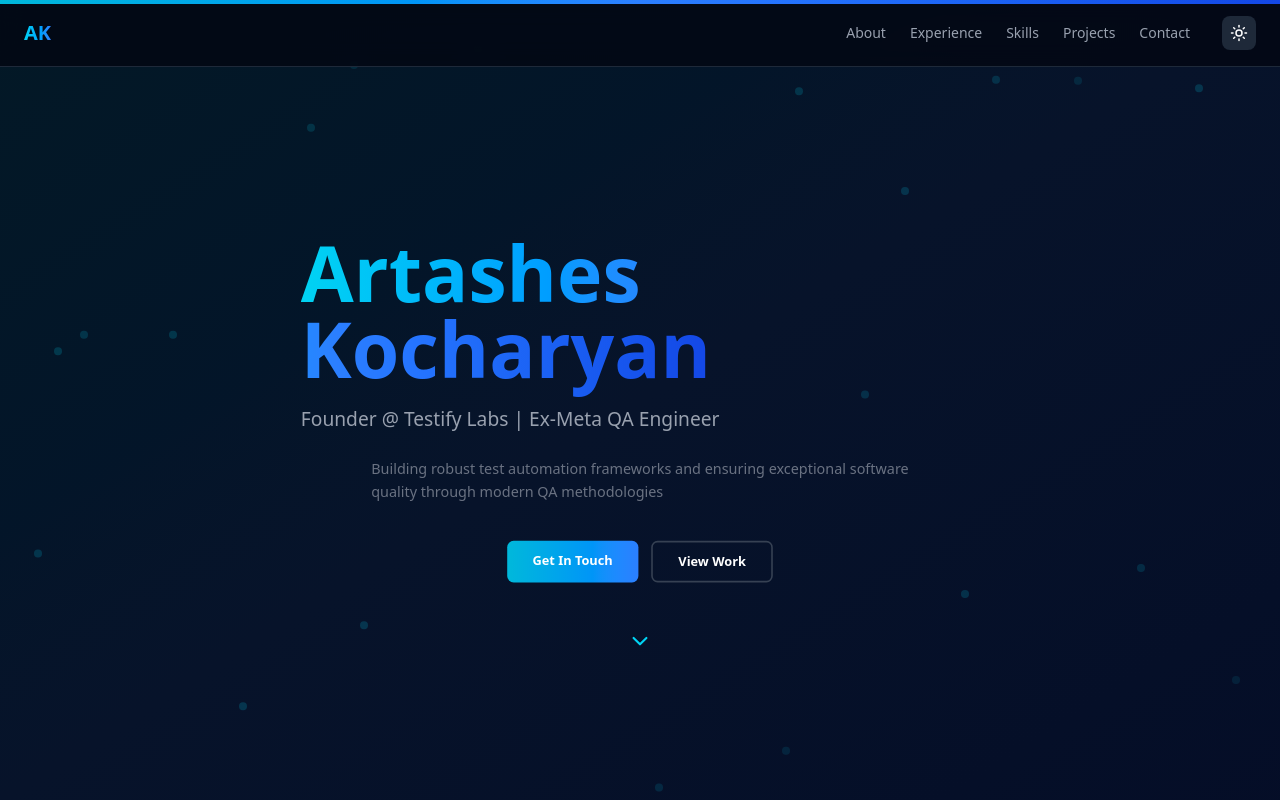
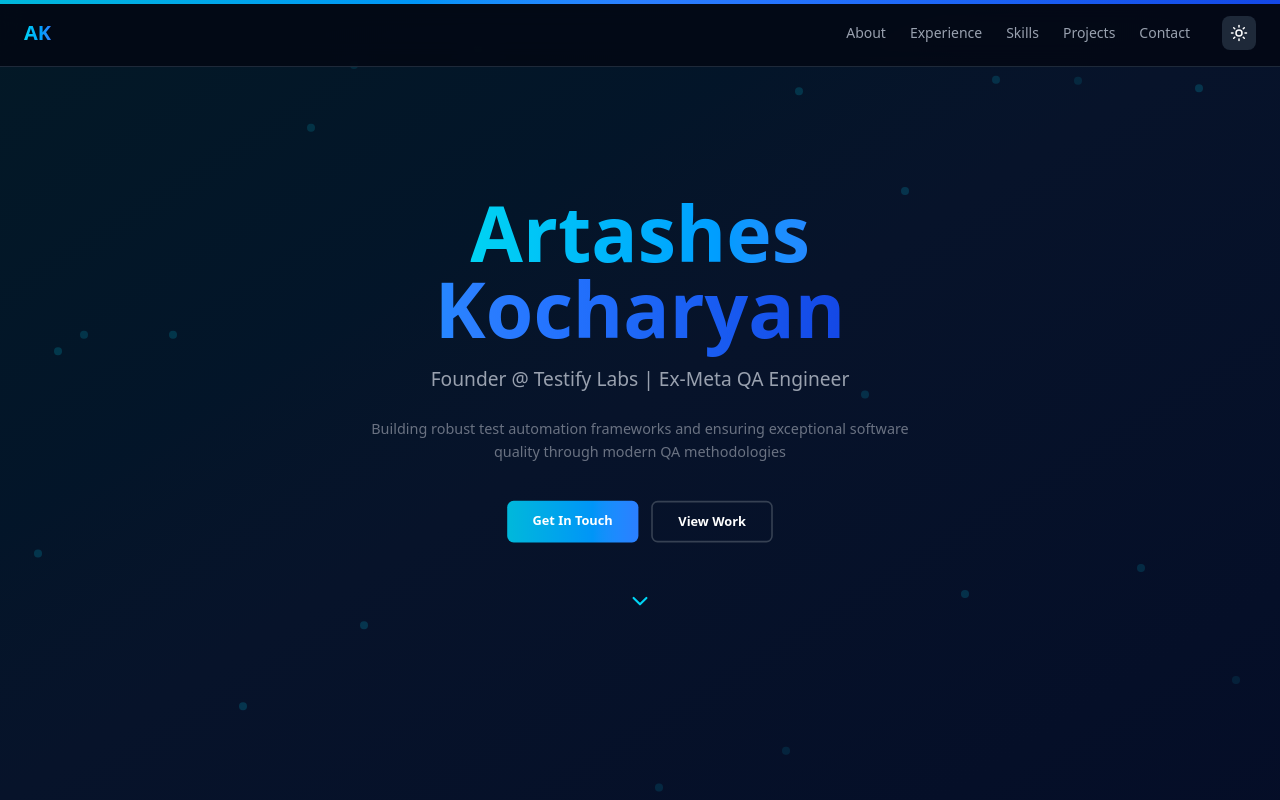
Before and after one commit to JustAnotherDevFromLA/artasheskocharyan, a Next.js app: page / in a window 1280 px wide. Shown: the top 800 px of the page. Built offline with nearby package versions, Linux system fonts and the light colour scheme.

Commit message:
fix: Ensure Hero section content is perfectly centered

```diff
--- a/src/app/Portfolio.tsx
+++ b/src/app/Portfolio.tsx
@@ -218,7 +218,7 @@ const Portfolio = () => {
       </nav>
 
       {/* Hero Section */}
-      <section id="hero" className="min-h-screen flex items-center justify-center relative overflow-hidden pt-20">
+      <section id="hero" className="min-h-screen flex items-center justify-center relative overflow-hidden">
         <div className="absolute inset-0 bg-gradient-to-br from-cyan-500/10 via-blue-500/10 to-blue-700/10" />
         <div className="absolute inset-0">
           {animatedCircleStyles.map((style, i) => (
@@ -241,7 +241,7 @@ const Portfolio = () => {
 
         <motion.div
           style={{ opacity, scale }}
-          className="relative z-10 max-w-4xl mx-auto px-6"
+          className="relative z-10 max-w-4xl mx-auto px-6 text-center"
         >
           <motion.div
             initial={{ opacity: 0, y: 20 }}
```
